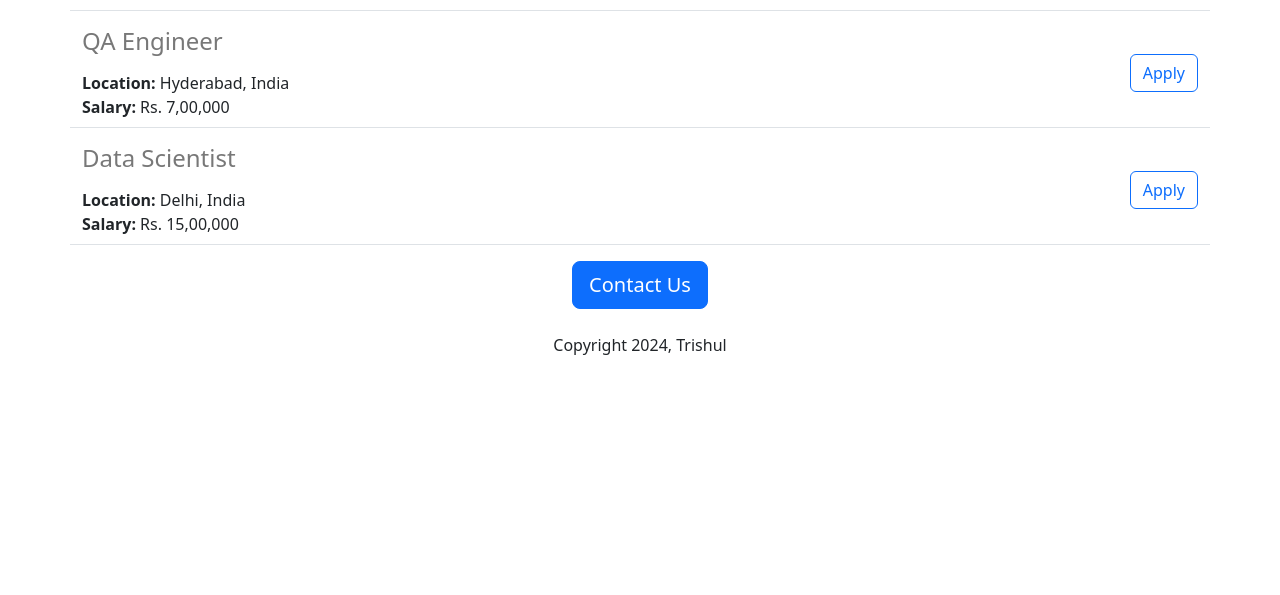
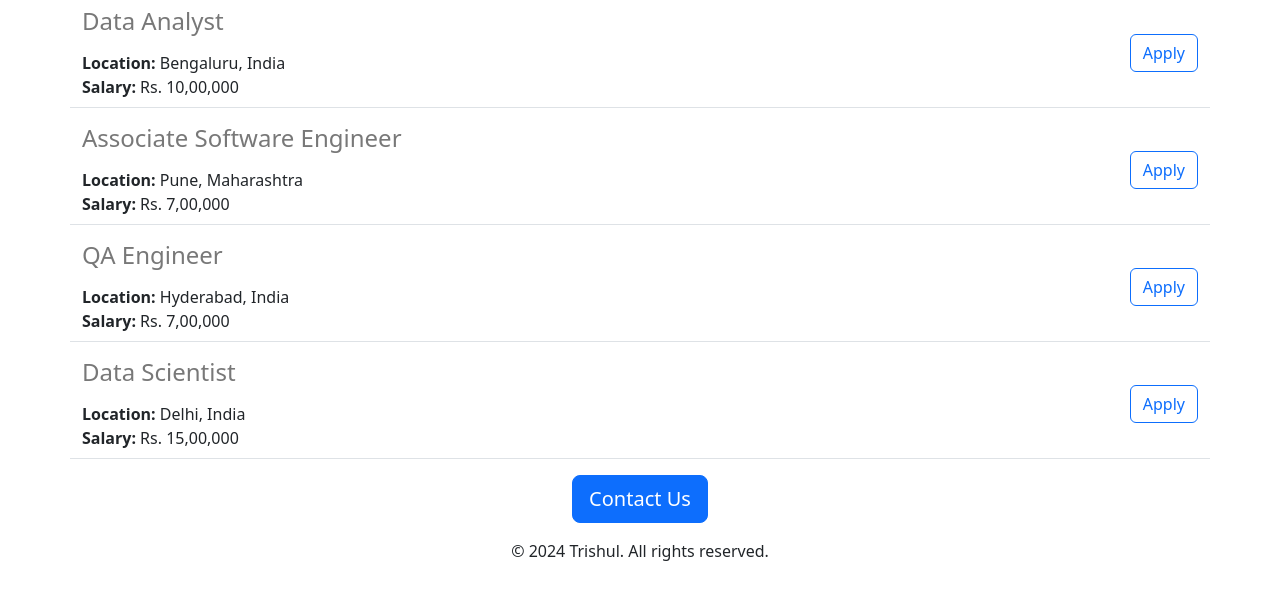
Before and after one commit to eshanpandey/Careers-website-v2, a Flask app: page / in a window 1280 px wide. Shown: the part 815-1410 px from the top of the page. Before the commit the page ends 1170 px from the top, so only its background shows below. Run offline with Flask 3, Linux system fonts and the light colour scheme.

Commit message:
Functionality and aesthetics

```diff
--- /dev/null
+++ b/templates/footer.html
@@ -0,0 +1,11 @@
+<footer class="footer mt-auto py-3 d-flex justify-content-center">
+  <div class="container">
+    <div class="row">
+    </div>
+    <div class="row">
+      <div class="col">
+        <p class="text-center">&copy; 2024 Trishul. All rights reserved.</p>
+      </div>
+    </div>
+  </div>
+</footer>
--- a/templates/home.html
+++ b/templates/home.html
@@ -11,15 +11,25 @@
           height: 360px;
           width: 100%;
           object-fit: cover;
+          margin-bottom:16px;
         }
       </style>
     </head>
     <body>
-      <div class="container" >
+      {% include 'nav.html' %}
+       <img class="img-fluid" id="banner" src="static/Banner.jpg" >
+
+      <div class="container">
       <h1 class="text-center mt-2 mb-4">Trishul Careers</h1>
-       <img class="img-fluid" id="banner" src="static/Banner.jpg" >
-      <h2  class="text-center">About Trishul</h2>
-      <p class="lead">A Booming IT company with a strong focus on technology and innovation. We are a leading provider of cutting-edge solutions</p>
+      <div class="row">
+        <div class="col-md-6">
+          <p class="lead">A Booming IT company with a strong focus on technology and innovation. We are a leading provider of cutting-edge solutions, We seek problem solvers are the best. We are looking for talented individuals who are passionate about technology and committed to delivering</p>
+        </div>
+        <div class="col-md-6 d-flex justify-content-center align-items-center">
+          <img src="static/work.jpg" style="height: 320px; border-radius: 4px;">
+        </div>
+      </div>
+
         <h2>We are hiring for:</h2>
         <div>
           {% for job in jobs %}
@@ -27,9 +37,9 @@
           {% endfor %}
         </div>
         <div class="text-center">
-      <button class= "btn btn-primary btn-lg">Contact Us</button>
-        <p class="mt-4">Copyright 2024, Trishul</p>
+          <a class="btn btn-primary btn-lg" href="mailto:eshanpandey35@gmail.com?subject=Question%20about%20Job%20Opernings&body=My%20name%3A%20%3Cyour%20name%20here%3E%0D%0A%0D%0AMy%20questions%3A%20%3Center%20question%20here%3E%0D%0A">Contact Us</a>
         </div>
         </div>
+      {% include 'footer.html' %}
     </body>
   </html>
--- a/templates/jobitem.html
+++ b/templates/jobitem.html
@@ -13,6 +13,6 @@
     </div>
   </div>
   <div class="col-3 d-flex align-items-center justify-content-end">
-    <button type="button" class="btn btn-outline-primary">Apply</button>
+     <a href="mailto:eshanpandey35@gmail.com?subject=Application%20for%20{{job['title']}}&body=My%20name%3A%20%3Cyour%20name%20here%3E%0D%0A%0D%0AMy%20Resume%20link%3A%20%3Cresume%20link%3E%0D%0A%0D%0AMy%20LinkedIn%20link%3A%20%3Clinkedin%20in%3E%0D%0A%0D%0A" type="button" class="btn btn-outline-primary float-right align-middle" >Apply</a>
   </div>
 </div>
--- /dev/null
+++ b/templates/nav.html
@@ -0,0 +1,9 @@
+<nav class="navbar bg-body-tertiary shadow-sm fixed-top" style="background-color: rgb(255,255,255);"">
+  <div class="container-fluid">
+    <a class="navbar-brand">Opportunities at Trishul</a>
+    <form class="d-flex" role="search">
+      <input class="form-control me-2" type="search" placeholder="Search" aria-label="Search">
+      <button class="btn btn-outline-success" type="submit">Search</button>
+    </form>
+  </div style="height:56px">
+</nav>
```
Also changed, not shown: 1 other file.
